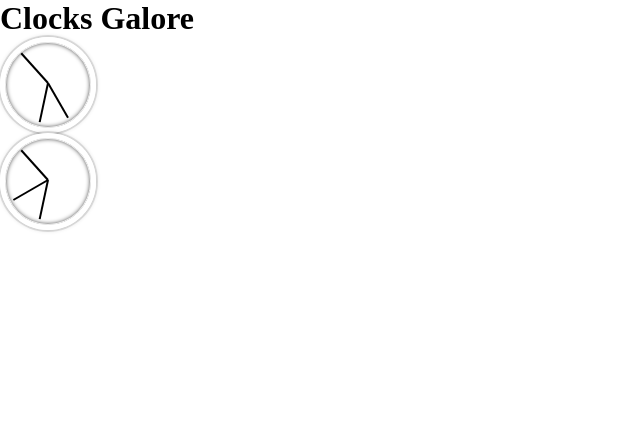
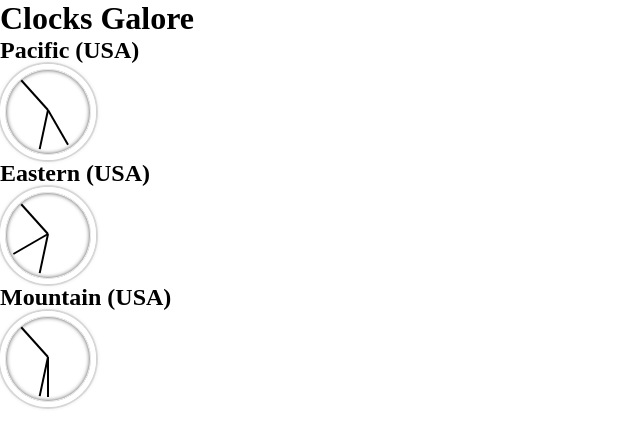
Before and after one commit to jma26/ClocksGalore, a plain HTML site: page index.html in a window 1280 px wide. Shown: the whole page, without its empty margins (0-640 px from the left). Drawn offline with nearby package versions, Linux system fonts and the light colour scheme.

Commit message:
Add title for each clock

```diff
--- a/index.html
+++ b/index.html
@@ -11,6 +11,8 @@
 </head>
 <body>
     <h1> Clocks Galore </h1>
+    <div class="pacific timezone">
+        <h2> Pacific (USA) </h2>
         <div class="clock">
             <div class="clock-face">
                 <div class="hand hour-hand"></div>
@@ -18,6 +20,9 @@
                 <div class="hand second-hand"></div>
             </div>
         </div>
+    </div>
+    <div class="eastern timezone">
+        <h2> Eastern (USA) </h2>
         <div class="clock">
             <div class="clock-face">
                 <div class="hand hour-hand"></div>
@@ -25,5 +30,16 @@
                 <div class="hand second-hand"></div>
             </div>
         </div>
+    </div>
+    <div class="mountain timezone">
+        <h2> Mountain (USA) </h2>
+        <div class="clock">
+            <div class="clock-face">
+                <div class="hand hour-hand"></div>
+                <div class="hand min-hand"></div>
+                <div class="hand second-hand"></div>
+            </div>
+        </div>
+    </div>
 </body>
 </html>
```
Lines whose indentation alone changed are shown as unchanged.
